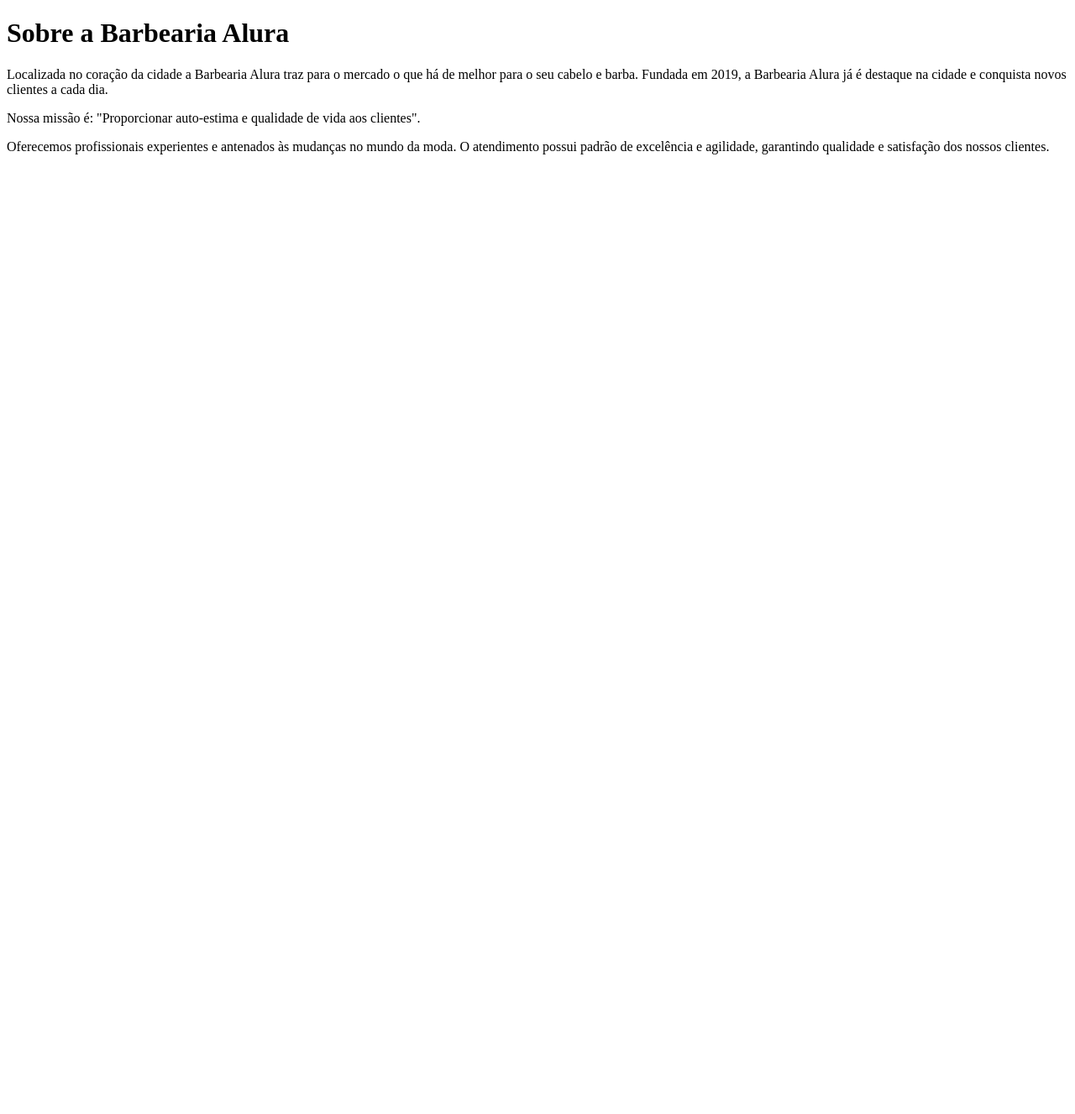
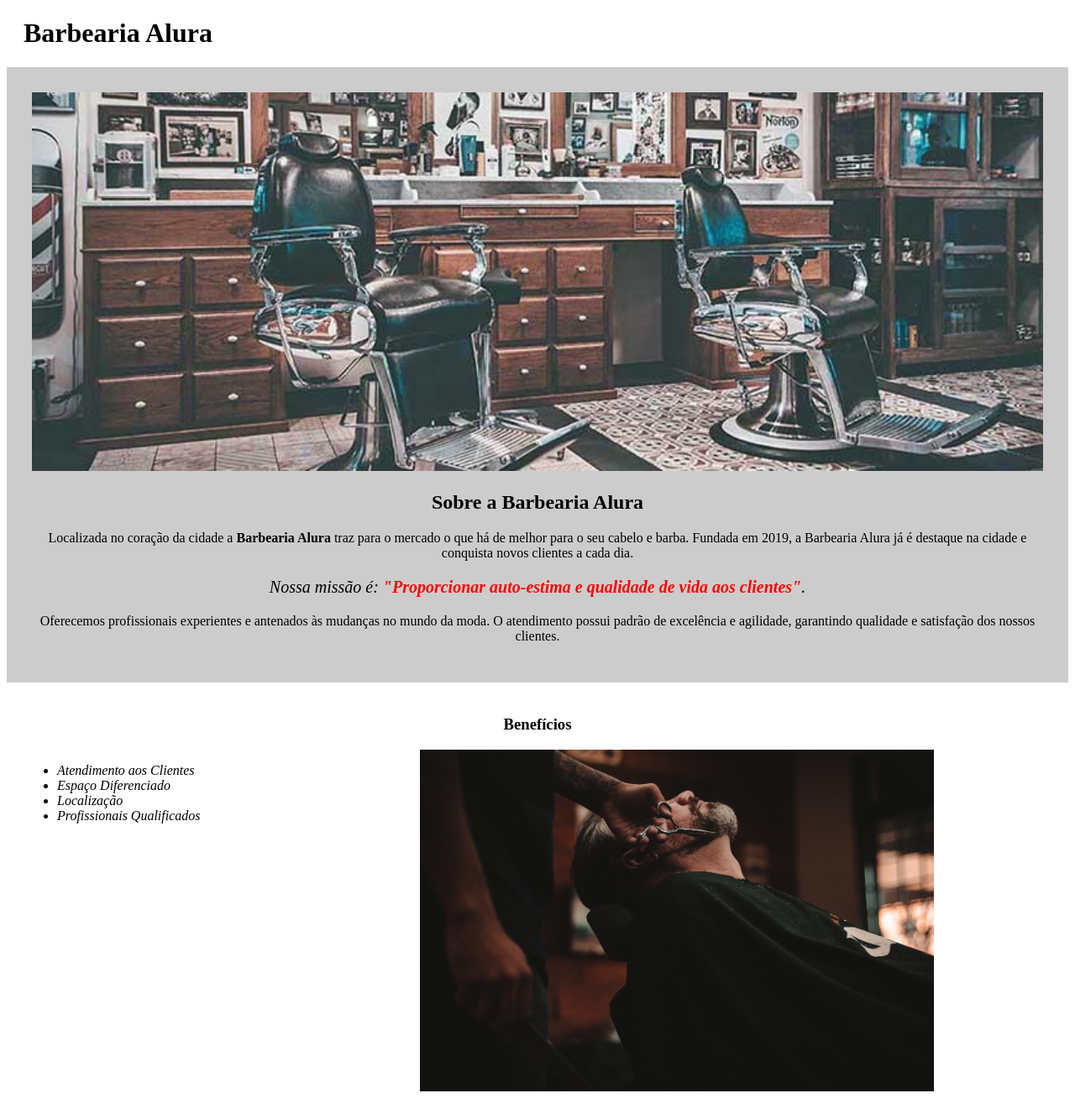
Before and after one commit to JotaMarcos/barbearia-alura, a plain HTML site: page index.html in a window 1280 px wide. Shown: the whole page at 84% size. Before the commit the page ends 800 px from the top, so only its background shows below. Drawn offline with Linux system fonts and the light colour scheme.

Commit message:
Página Web estruturada com HTML e CSS

```diff
--- a/index.html
+++ b/index.html
@@ -3,19 +3,38 @@
 <head>
     <meta charset="UTF-8">
     <title>Barbearia Alura</title>
+    <link rel="stylesheet" href="style.css">
+
 </head>
 <body>
 
-    <h1>Sobre a Barbearia Alura</h1>
+    <header>
+        <h1 class="titulo-principal">Barbearia Alura</h1>
+    </header>
 
-    <p>Localizada no coração da cidade a Barbearia Alura traz para o mercado o que há de melhor para o seu cabelo e barba. Fundada em 2019, a Barbearia Alura já é destaque na cidade e conquista novos clientes a cada dia.</p>
+    <div class="principal">
+        <img id="banner" src="banner.jpg" alt="banner">
+        <h2 class="titulo-centralzado">Sobre a Barbearia Alura</h2>
 
-    <p>Nossa missão é: "Proporcionar auto-estima e qualidade de vida aos clientes".</p>
+        <p>Localizada no coração da cidade a <strong>Barbearia Alura</strong> traz para o mercado o que há de melhor para o seu cabelo e barba. Fundada em 2019, a Barbearia Alura já é destaque na cidade e conquista novos clientes a cada dia.</p>
 
-    <p>Oferecemos profissionais experientes e antenados às mudanças no mundo da moda. O atendimento possui padrão de excelência e agilidade, garantindo qualidade e satisfação dos nossos clientes.</p>
+        <p id="missao"><em>Nossa missão é: <strong>"Proporcionar auto-estima e qualidade de vida aos clientes"</strong>.</em></p>
+
+        <p>Oferecemos profissionais experientes e antenados às mudanças no mundo da moda. O atendimento possui padrão de excelência e agilidade, garantindo qualidade e satisfação dos nossos clientes.</p>
+    </div>
 
 
+    <div class="beneficios">
+        <h3 class="titulo-centralzado">Benefícios</h3>
+            <ul>
+            <li class="itens">Atendimento aos Clientes</li>
+            <li class="itens">Espaço Diferenciado</li>
+                <li class="itens">Localização</li>
+                <li class="itens">Profissionais Qualificados</li>
+            </ul>
 
+            <img src="beneficios.jpg" alt="beneficios" class="imagembeneficios">
+    </div>
 
 
 
--- /dev/null
+++ b/style.css
@@ -0,0 +1,54 @@
+body {
+
+}
+
+#banner {
+       width: 100%;
+
+}
+
+.principal{
+    background: #CCCCCC;
+    padding: 30px;
+}
+
+.titulo-principal {
+    padding-left: 20px;
+}
+
+.titulo-centralzado{
+    text-align: center
+}
+
+p {
+    text-align: center;
+}
+
+#missao {
+    font-size: 20px
+}
+
+em strong {
+    color: #FF0000;
+}
+
+.itens{
+    font-style: italic;
+}
+
+.beneficios{
+    background: #FFFFFF;
+    padding: 20px;
+
+}
+
+ul{
+    display: inline-block;
+    vertical-align: top;
+    width: 20%;
+    margin-right: 15%;
+}
+
+.imagembeneficios{
+    width: 50%;
+}
```
Also changed, not shown: banner.jpg (added), beneficios.jpg (added).
